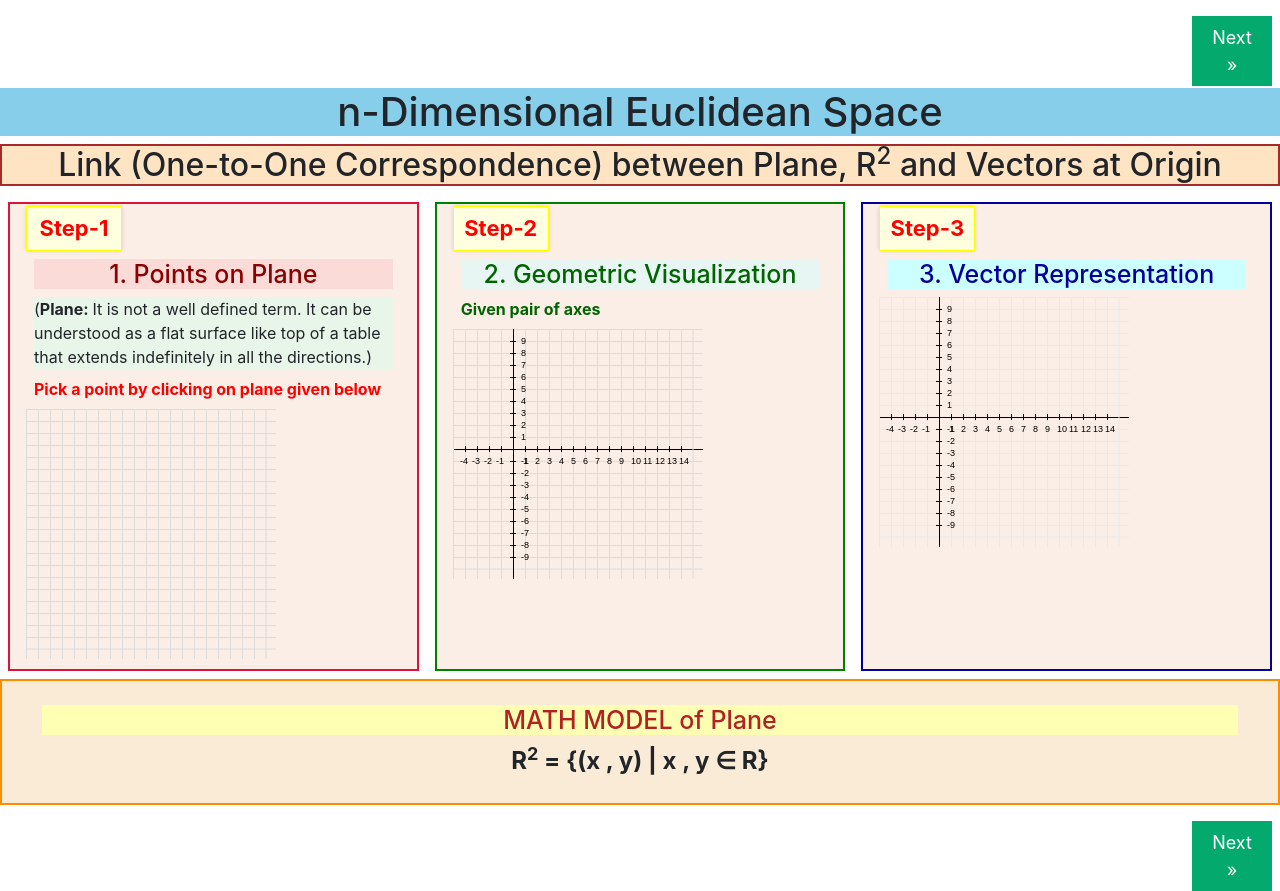
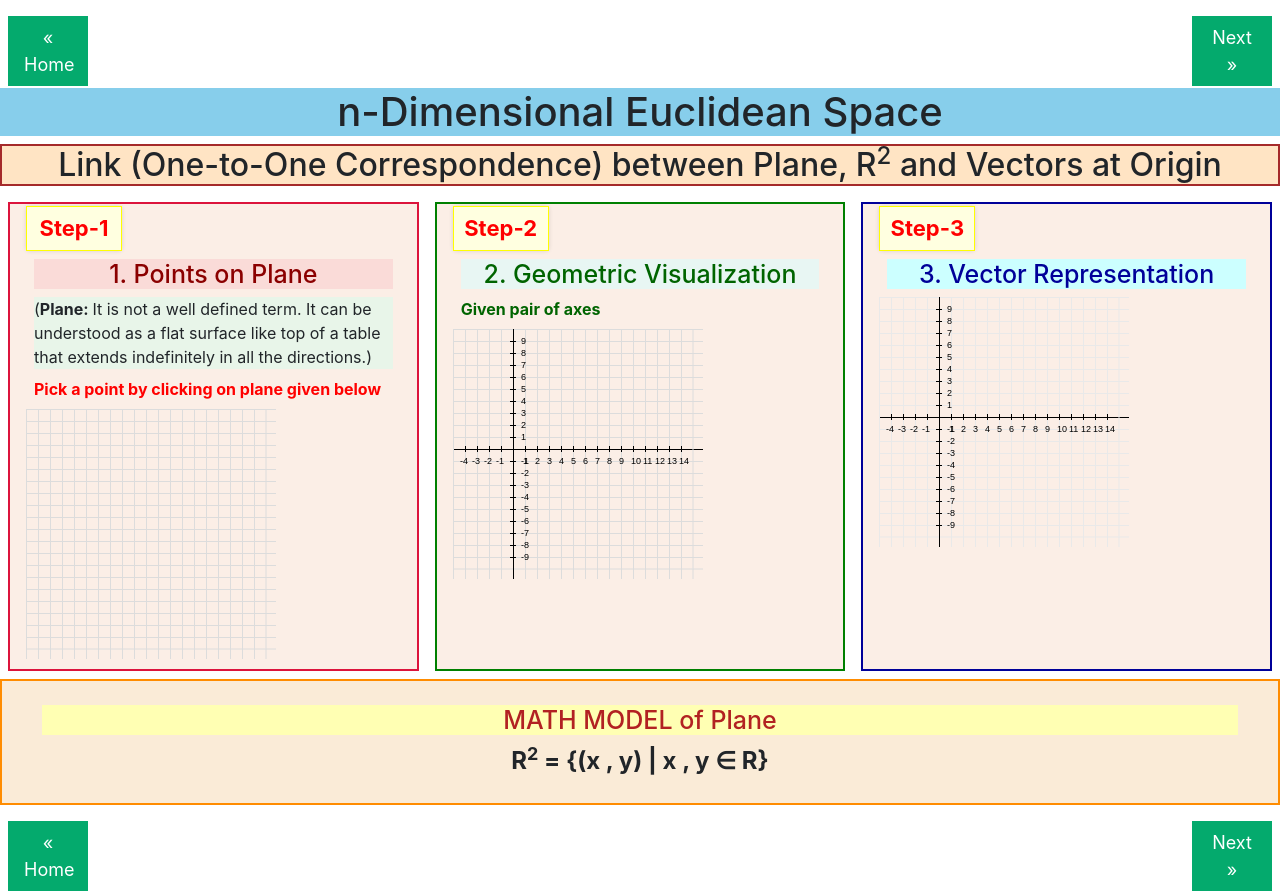
Before and after one commit to virtual-labs/exp-euclidean-space-vector-space-dei, a plain HTML site: page experiment/simulation/index.html in a window 1280 px wide. Drawn offline with nearby package versions, Linux system fonts and the light colour scheme.

Commit message:
Update index.html

```diff
--- a/experiment/simulation/index.html
+++ b/experiment/simulation/index.html
@@ -4,6 +4,7 @@
 <meta name="viewport" content="width=device-width, initial-scale=1">
 <meta http-equiv="Content-Type" content="text/html; charset=UTF-8" />
 <link rel="stylesheet" href="./assets/css/bootstrap.min.css">
+<title>Linear Algebra Virtual Lab</title>
 <link rel = "icon" href = "https://www.vlab.co.in/images/logo.jpg" type = "image/x-icon">
 <link href="https://fonts.googleapis.com/icon?family=Material+Icons" rel="stylesheet">
 
@@ -143,7 +144,8 @@ p{
 <body>
 
     <p style="float: center; align-content:right;">
-        <a href="./operations.html" class="next" >Next &raquo;</a>
+        <a href="./" class="previous">&laquo; Home</a>
+        <a href="../experiment1/operations.html" class="next" >Next &raquo;</a>
     </p>
     <br><br><br>
     <h1 class="exphead">n-Dimensional Euclidean Space</h1>
@@ -184,7 +186,8 @@ p{
     <p style="font-weight: bold; font-size: 24px;">R<sup>2</sup> = {(x , y) | x , y &isin; R}</p>
 </div>
 <p style="float: center; align-content:right;">
-<a href="./operations.html" class="next" >Next &raquo;</a></p>
+    <a href="./" class="previous">&laquo; Home</a>
+<a href="../experiment1/operations.html" class="next" >Next &raquo;</a></p>
 </body>
 
 
```
